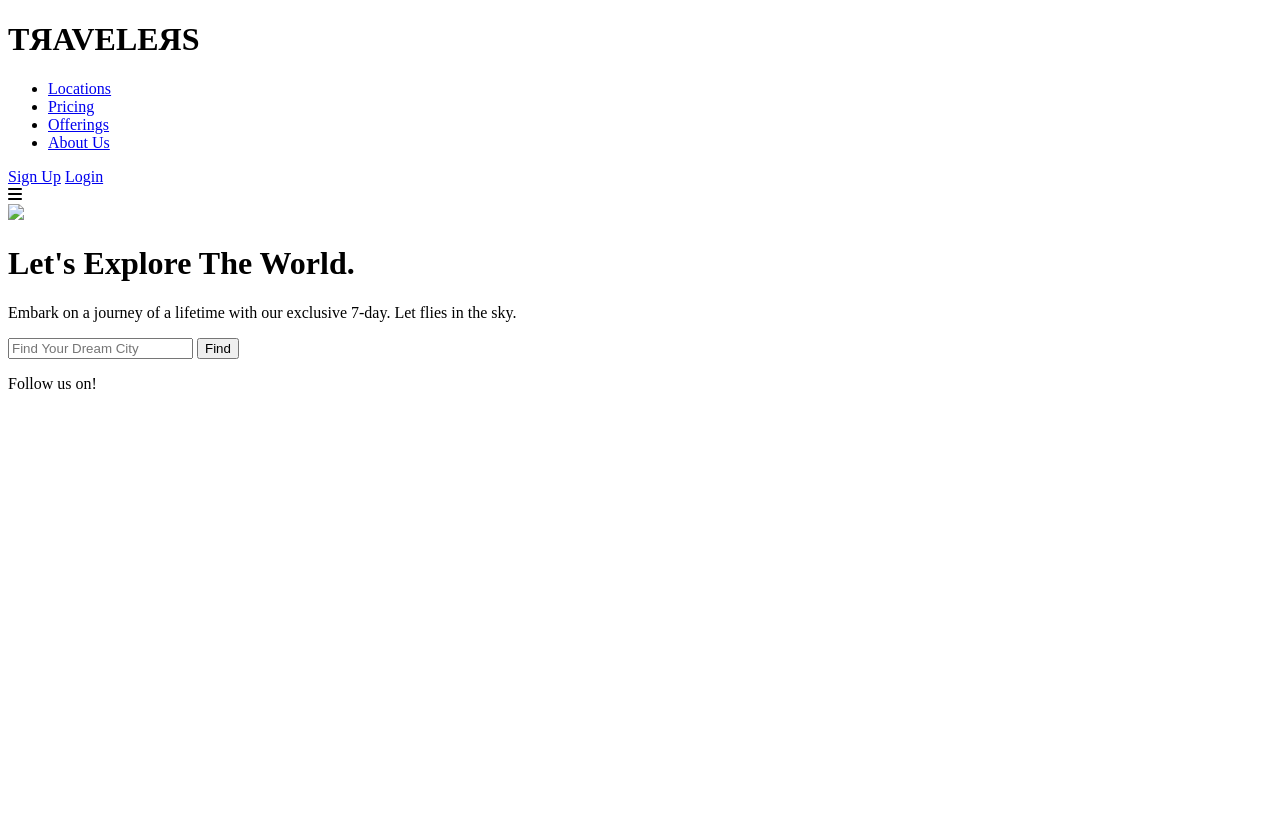
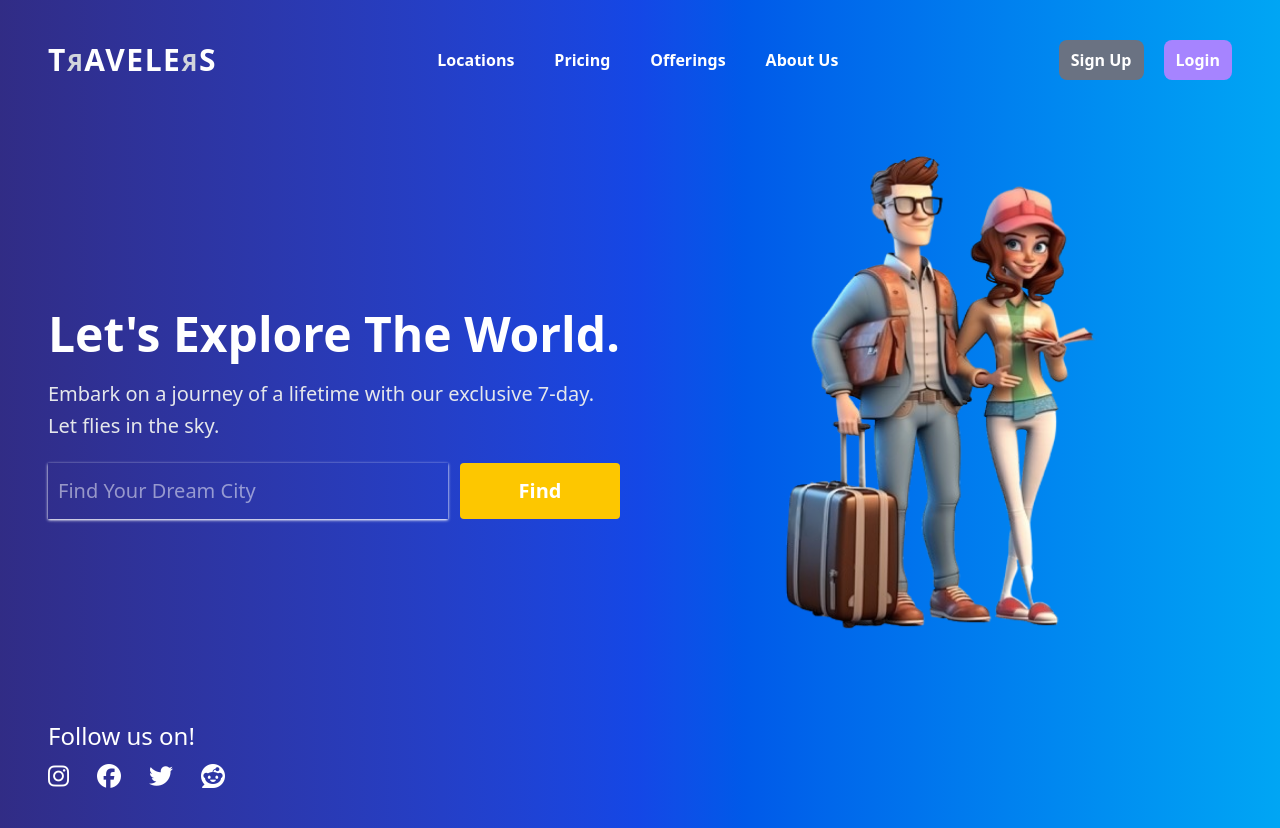
Before and after one commit to gauravnagar-programmer/kasana, a website: page index.html in a window 1280 px wide. Before the commit the page ends 800 px from the top, so only its background shows below. Drawn offline with Linux system fonts and the light colour scheme.

Commit message:
upload whole code

```diff
--- a/index.html
+++ b/index.html
@@ -4,7 +4,7 @@
   <meta charset="UTF-8">
   <meta name="viewport" content="width=device-width, initial-scale=1.0">
   <title>Tour And Travelers</title>
-  <link href="./output.css" rel="stylesheet">
+  <link rel="stylesheet" href="./output.css">
   <link rel="stylesheet" href="https://cdnjs.cloudflare.com/ajax/libs/font-awesome/6.7.2/css/all.min.css">
 </head>
 <body class="bg-gradient-to-r from-indigo-900 via-blue-700 to-sky-500">
--- /dev/null
+++ b/stylesheet.css
@@ -0,0 +1 @@
+@import "tailwindcss";
```
Also changed, not shown: package.json (added, +16 -0 lines), output.css (added), public/images/travelimg.png (added), 2 other files.
